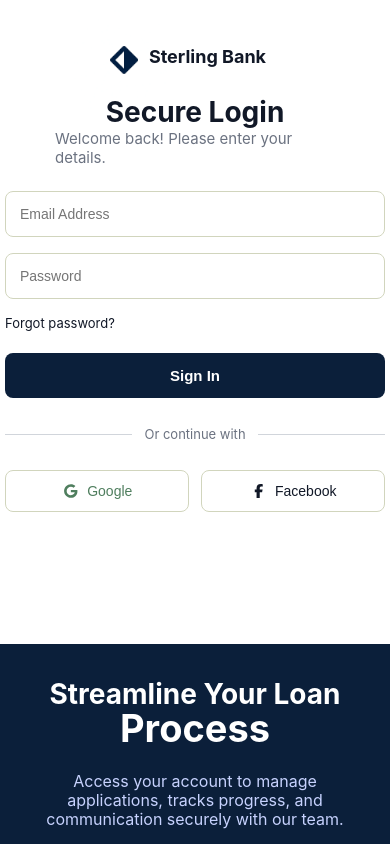
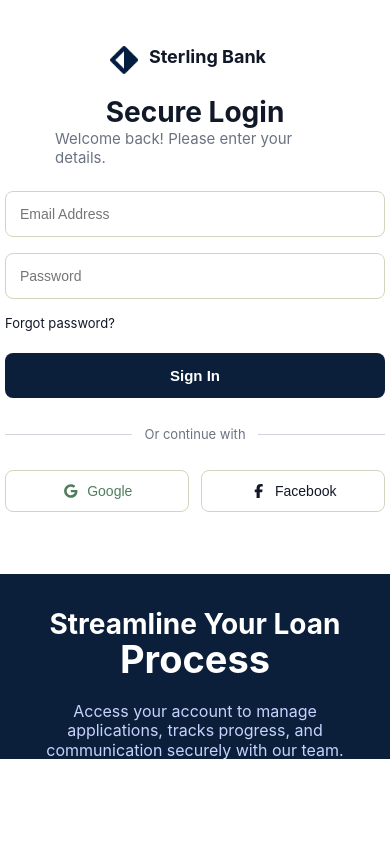
Before and after one commit to Talesoftoba/Loan-App, a React (Vite) app: page / in a window 390 px wide. Built offline with nearby package versions, Linux system fonts and the light colour scheme.

Commit message:
mobile fix 3

```diff
--- a/src/Pages/Login/Login.module.css
+++ b/src/Pages/Login/Login.module.css
@@ -17,12 +17,12 @@
 .loginContainer{
     display: grid;
     grid-template-columns: 1fr 1fr;
-    min-height: 100vh;
+    min-height: 100svh;
      width: 100vw;
     font-family: "inter", system-ui, sans-serif;
     overflow: hidden;
     position: relative;
-    --mobile-right-height: 200px;
+
 }
 
 .loginLeft{
@@ -252,7 +252,7 @@
         align-items: flex-start;
         padding-top: 18px;
         padding-bottom: 24px;
-        padding-bottom: var(--mobile-right-height);
+
     }
     .loginBox{
         transform: translateY(-8px);
@@ -260,17 +260,17 @@
     }
     .loginRight{
        padding: 24px;
-       position: fixed;
-       bottom: 0;
+       position: static;
+        bottom: 0;
        left: 0;
        right: 0;
        height: 185px;
        display: flex;
        justify-content: center;
        align-items: center;
-
-       height: var(--mobile-right-height);
-      padding: 20px 24px;
+       padding: 48px 24px;
+       text-align: center;
+       padding-bottom: 32px;
 
     }
     .rightTitle{
```
